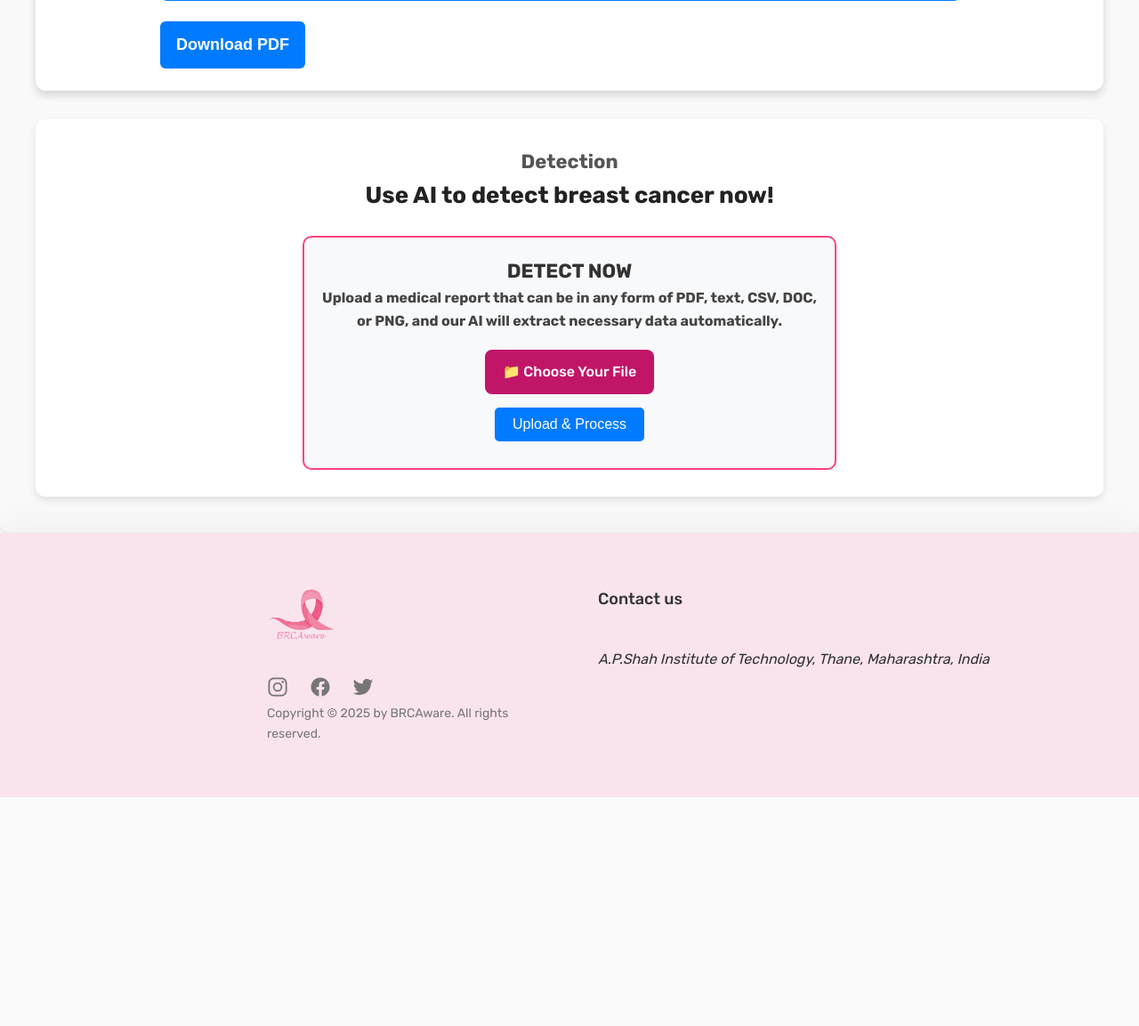
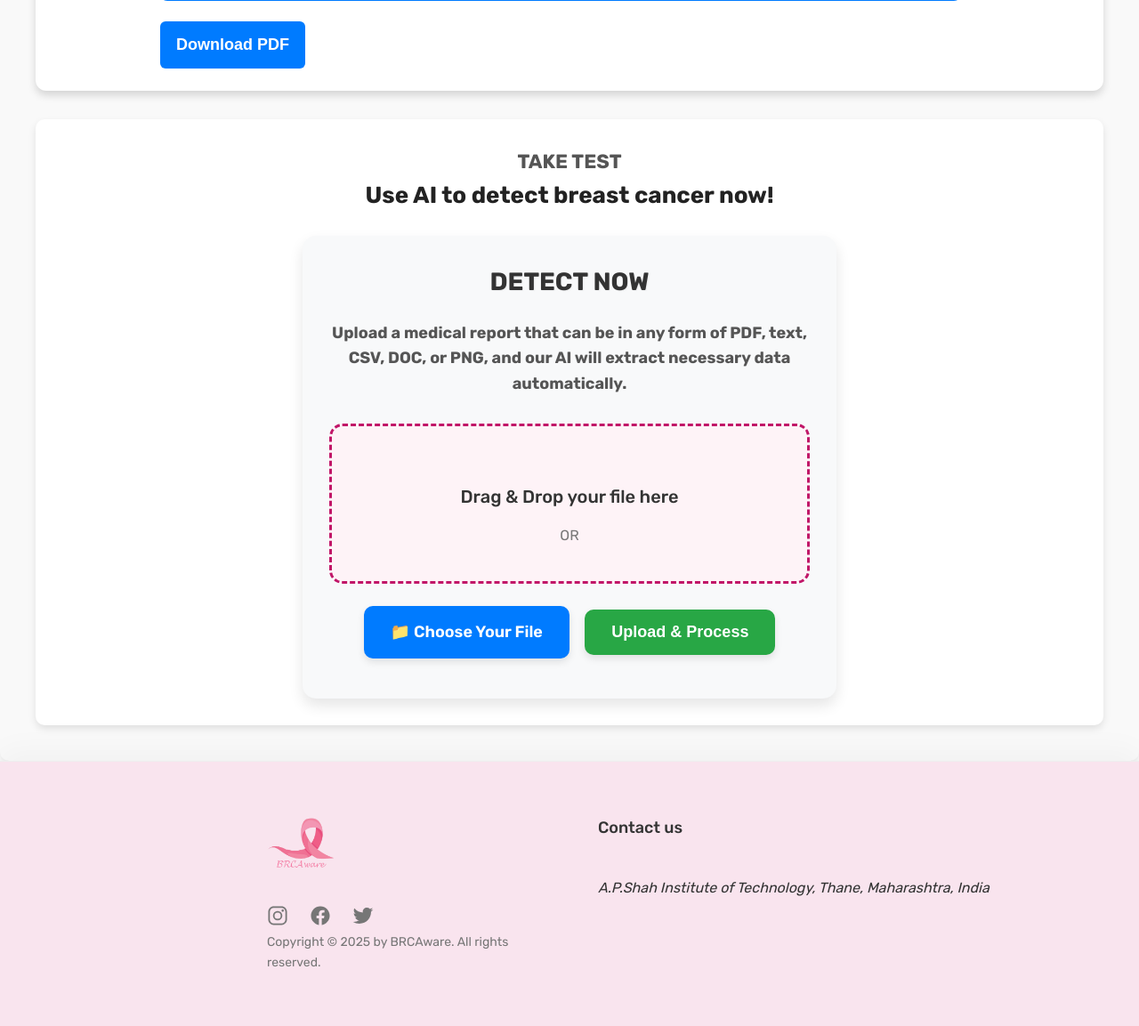
Before and after one commit to KartikJPatil/BreastCancerDetection-Using-ML, a Flask app: page /ai_detection in a window 1280 px wide. Shown: the part 912-2065 px from the top of the page at 89% size. Before the commit the page ends 1808 px from the top, so only its background shows below. Run offline with Flask 3, Linux system fonts and the light colour scheme; parts of the project's set-up code (start-up, migrations or seed data) failed here and were passed over; some libraries are stand-ins or nearby versions.

Commit message:
MADE UPLOAD SECTION ATTRACTIVE

```diff
--- a/static/css/styles.css
+++ b/static/css/styles.css
@@ -288,69 +288,254 @@ main {
   margin-bottom: 2.4rem;
 }
 
+/* Improved Upload Section */
 .detection-menu {
   max-width: 600px;
   margin: auto;
-  padding: 20px;
-  border: 2px solid #ff4081;
-  border-radius: 10px;
+  padding: 3rem; /* Increased padding */
+  background: #f8f9fa;
+  border-radius: 15px; /* More rounded corners */
+  box-shadow: 0 8px 16px rgba(0, 0, 0, 0.1); /* Stronger shadow */
   text-align: center;
+  transition: all 0.3s ease; /* Smooth transition */
 }
 
-/*Detection Section*/
-/* Upload File Button - New Beautiful Style */
-#upload-form {
-  margin-top: 1rem;
+.detection-menu:hover {
+  transform: translateY(-5px); /* Slight lift on hover */
+  box-shadow: 0 12px 24px rgba(0, 0, 0, 0.15); /* Enhanced shadow on hover */
+}
+
+.detection-menu h2 {
+  font-size: 2.8rem; /* Larger heading */
+  color: #333;
+  margin-bottom: 2rem;
+  text-shadow: 1px 1px 2px rgba(0, 0, 0, 0.05); /* Subtle text shadow */
+}
+
+.detection-menu .card-text {
+  font-size: 1.8rem;
+  color: #555;
+  margin-bottom: 3rem;
+  line-height: 1.6;
+}
+
+/* Drag and Drop Area */
+.drag-area {
+  border: 3px dashed #c11668;
+  height: 180px; /* Increased height */
+  border-radius: 15px; /* Consistent rounded corners */
   display: flex;
   flex-direction: column;
-  gap: 1.5rem;
   align-items: center;
+  justify-content: center;
+  padding: 3rem; /* Increased padding */
+  margin-bottom: 2.5rem;
+  transition: border-color 0.3s ease, background-color 0.3s ease;
+  background-color: #fef3f7;
+  cursor: pointer;
+}
+
+.drag-area.active {
+  border-color: #ff69b4;
+  background-color: #ffe6f2;
+}
+
+.drag-area.has-file {
+  background-color: #e6f7ff;
+  border-color: #007bff;
+}
+
+.drag-icon {
+  font-size: 60px; /* Larger icon */
+  color: #c11668;
+  margin-bottom: 1rem;
+  animation: pulse 2s infinite; /* Subtle pulse animation */
+}
+
+@keyframes pulse {
+  0% {
+      transform: scale(1);
+  }
+  50% {
+      transform: scale(1.05);
+  }
+  100% {
+      transform: scale(1);
+  }
+}
+
+.drag-text {
+  font-size: 2rem;
+  font-weight: 500;
+  color: #333;
+  margin: 1.5rem 0;
+}
+
+.drag-hint {
+  font-size: 1.6rem;
+  color: #777;
+}
+
+/* File Info Display */
+.file-info {
+  display: none; /* Initially hidden */
+  margin: 2rem 0;
+  border-radius: 10px;
+  overflow: hidden;
+  background-color: #f0f8ff; /* Light blue background */
+  box-shadow: 0 4px 8px rgba(0, 0, 0, 0.1);
+  transition: all 0.3s ease;
+}
+
+.selected-file {
+  display: flex;
+  align-items: center;
+  padding: 1.5rem;
+  background-color: #e6f3ff;
+  border-radius: 10px;
+  border-left: 5px solid #007bff;
+}
+
+.file-icon {
+  font-size: 2.5rem;
+  margin-right: 1.5rem;
+  color: #007bff;
+}
+
+.file-name {
+  flex: 1;
+  font-size: 1.6rem;
+  font-weight: 600;
+  color: #333;
+  white-space: nowrap;
+  overflow: hidden;
+  text-overflow: ellipsis;
+  margin-right: 1.5rem;
+}
+
+.file-size {
+  font-size: 1.4rem;
+  color: #666;
+  margin-right: 1.5rem;
+}
+
+.remove-file {
+  background: none;
+  border: none;
+  color: #ff4081;
+  cursor: pointer;
+  font-size: 2.2rem;
+  transition: all 0.2s;
+}
+
+.remove-file:hover {
+  color: #c11668;
+  transform: scale(1.2);
+}
+
+/* Custom File Upload Button */
+.custom-file-upload {
+  display: inline-block;
+  padding: 1.5rem 3rem;
+  background-color: #007bff;
+  color: white;
+  cursor: pointer;
+  border-radius: 10px;
+  font-size: 1.8rem;
+  font-weight: 600;
+  margin-right: 1.5rem;
+  transition: background-color 0.3s ease, transform 0.2s ease;
+  box-shadow: 0 4px 8px rgba(0, 0, 0, 0.1);
+}
+
+.custom-file-upload:hover {
+  background-color: #0056b3;
+  transform: translateY(-2px);
+  box-shadow: 0 6px 12px rgba(0, 0, 0, 0.15);
 }
 
 #file {
-  display: none;
+  display: none; /* Hide the default file input */
 }
 
-.custom-file-upload {
-  display: inline-block;
-  padding: 1.2rem 2rem;
+/* Upload Button */
+.upload-btn {
+  padding: 1.5rem 3rem;
+  background-color: #28a745;
+  color: white;
+  border: none;
   cursor: pointer;
-  background-color: #c11668;
-  color: #fff;
-  border-radius: 8px;
-  font-size: 1.6rem;
-  font-weight: 500;
-  transition: all 0.3s;
+  border-radius: 10px;
+  font-size: 1.8rem;
+  font-weight: 600;
+  transition: background-color 0.3s ease, transform 0.2s ease;
+  box-shadow: 0 4px 8px rgba(0, 0, 0, 0.1);
 }
 
-.custom-file-upload:hover {
-  background-color: #a20d55;
+.upload-btn:hover {
+  background-color: #218838;
+  transform: translateY(-2px);
+  box-shadow: 0 6px 12px rgba(0, 0, 0, 0.15);
 }
 
-.upload-btn {
-  padding: 1rem 2rem;
-  background-color: #007bff;
-  color: white;
-  border: none;
-  border-radius: 5px;
-  cursor: pointer;
+/* Upload Message */
+.upload-message {
+  color: #28a745;
   font-size: 1.6rem;
+  margin-top: 1.5rem;
+  font-weight: 500;
+  text-align: center;
+  animation: fadeIn 0.5s ease-in-out; /* Fade-in animation */
 }
 
-.upload-message {
-  color: #28a745;
-  font-size: 1.4rem;
-  margin-top: 1rem;
-}
-
-/* Mobile Responsiveness for upload section */
-@media (max-width: 768px) {
-  .custom-file-upload, .upload-btn {
-    width: 100%;
-    text-align: center;
+@keyframes fadeIn {
+  from {
+      opacity: 0;
+      transform: translateY(10px);
+  }
+  to {
+      opacity: 1;
+      transform: translateY(0);
   }
 }
 
+/* Responsive Adjustments */
+@media (max-width: 768px) {
+  .detection-menu {
+      padding: 2rem;
+  }
+
+  .detection-menu h2 {
+      font-size: 2.4rem;
+  }
+
+  .detection-menu .card-text {
+      font-size: 1.6rem;
+  }
+
+  .drag-area {
+      height: 150px;
+      padding: 2rem;
+  }
+
+  .drag-icon {
+      font-size: 50px;
+  }
+
+  .drag-text {
+      font-size: 1.8rem;
+  }
+
+  .custom-file-upload,
+  .upload-btn {
+      padding: 1.2rem 2.4rem;
+      font-size: 1.6rem;
+  }
+
+  .file-name {
+      max-width: 150px;
+  }
+}
 
 
 .card-text {
--- a/static/js/script.js
+++ b/static/js/script.js
@@ -98,16 +98,149 @@ document.addEventListener("DOMContentLoaded", function () {
   }
 });
 
-// Upload Report to AI Detection
-document.addEventListener("DOMContentLoaded", function () {
-  const uploadForm = document.querySelector("#upload-form");
-  const resultDiv = document.querySelector("#result");
+// Add drag and drop functionality to the file upload
+document.addEventListener("DOMContentLoaded", function() {
+  // Get elements
+  const uploadForm = document.getElementById("upload-form");
+  const fileInput = document.getElementById("file");
+  const dragArea = document.getElementById("drag-area");
+  const fileInfo = document.getElementById("file-info");
+  const fileName = fileInfo ? fileInfo.querySelector(".file-name") : null;
+  const fileSize = fileInfo ? fileInfo.querySelector(".file-size") : null;
+  const removeFileBtn = fileInfo ? fileInfo.querySelector(".remove-file") : null;
+  const uploadMessage = document.querySelector(".upload-message");
+  const resultDiv = document.getElementById("result");
+  const fileLabel = document.querySelector(".custom-file-upload");
 
+  // Only proceed if we have the necessary elements
+  if (dragArea && fileInput) {
+    // Prevent default drag behaviors
+    ['dragenter', 'dragover', 'dragleave', 'drop'].forEach(eventName => {
+      dragArea.addEventListener(eventName, preventDefaults, false);
+      document.body.addEventListener(eventName, preventDefaults, false);
+    });
+
+    // Highlight drop area when item is dragged over it
+    ['dragenter', 'dragover'].forEach(eventName => {
+      dragArea.addEventListener(eventName, highlight, false);
+    });
+
+    ['dragleave', 'drop'].forEach(eventName => {
+      dragArea.addEventListener(eventName, unhighlight, false);
+    });
+
+    // Handle dropped files
+    dragArea.addEventListener('drop', handleDrop, false);
+
+    // Handle file selection through the input
+    fileInput.addEventListener('change', handleFiles);
+
+    // Add click handler to drag area to trigger file input
+    dragArea.addEventListener('click', function() {
+      fileInput.click();
+    });
+
+    // Add click handler for the remove file button
+    if (removeFileBtn) {
+      removeFileBtn.addEventListener('click', function(e) {
+        e.stopPropagation(); // Prevent triggering dragArea click
+        resetFileInput();
+      });
+    }
+  }
+
+  // Helper functions
+  function preventDefaults(e) {
+    e.preventDefault();
+    e.stopPropagation();
+  }
+
+  function highlight() {
+    if (dragArea) dragArea.classList.add('active');
+  }
+
+  function unhighlight() {
+    if (dragArea) dragArea.classList.remove('active');
+  }
+
+  function handleDrop(e) {
+    const dt = e.dataTransfer;
+    const files = dt.files;
+
+    if (files && files.length) {
+      fileInput.files = files;
+      handleFiles();
+    }
+  }
+
+  function handleFiles() {
+    const file = fileInput.files[0];
+    if (file) {
+      displayFileInfo(file);
+    }
+  }
+
+  function displayFileInfo(file) {
+    // Update file info display
+    if (fileInfo && fileName && fileSize) {
+      fileInfo.style.display = "block";
+      fileName.textContent = file.name;
+      fileSize.textContent = `(${formatFileSize(file.size)})`;
+    }
+
+    // Change drag area text
+    if (dragArea) {
+      const dragText = dragArea.querySelector('.drag-text');
+      if (dragText) dragText.textContent = "File selected!";
+      dragArea.classList.add('has-file');
+    }
+
+    // Change label text
+    if (fileLabel) {
+      fileLabel.textContent = "📁 Change File";
+    }
+  }
+
+  function resetFileInput() {
+    // Clear the file input
+    fileInput.value = "";
+
+    // Hide the file info
+    if (fileInfo) {
+      fileInfo.style.display = "none";
+    }
+
+    // Reset drag area
+    if (dragArea) {
+      dragArea.classList.remove('has-file');
+      const dragText = dragArea.querySelector('.drag-text');
+      if (dragText) dragText.textContent = "Drag & Drop your file here";
+    }
+
+    // Reset file label
+    if (fileLabel) {
+      fileLabel.textContent = "📁 Choose Your File";
+    }
+  }
+
+  function formatFileSize(bytes) {
+    if (bytes === 0) return '0 Bytes';
+
+    const k = 1024;
+    const sizes = ['Bytes', 'KB', 'MB', 'GB'];
+    const i = Math.floor(Math.log(bytes) / Math.log(k));
+
+    return parseFloat((bytes / Math.pow(k, i)).toFixed(2)) + ' ' + sizes[i];
+  }
+
+  // Update the existing upload form submit handler
   if (uploadForm) {
-    uploadForm.addEventListener("submit", async function (e) {
+    uploadForm.addEventListener("submit", async function(e) {
       e.preventDefault();
-      const fileInput = document.querySelector("#file");
-      const uploadMessage = document.querySelector(".upload-message");
+
+      if (e.submitter && e.submitter.id !== "submit-upload") {
+        return; // Ignore if it's not the upload button
+      }
 
       if (fileInput.files.length === 0) {
         alert("Please select a file to upload.");
@@ -138,16 +271,11 @@ document.addEventListener("DOMContentLoaded", function () {
 
             const predictionResult = document.querySelector("#predictionResult");
             if (predictionResult) {
-              predictionResult.className = "container mt-4";
-              predictionResult.classList.add(result.output === 1 ? "high-risk" : "low-risk");
+              predictionResult.className = `result-box ${result.output === 1 ? 'high-risk' : 'low-risk'}`;
+
               predictionResult.innerHTML = `
-                <p style="font-size: 18px; font-weight: bold; color: white;">
-                  ${result.pred}
-                </p>
-                <br>
-                <p style="font-size: 18px; font-weight: bold; color: white;">
-                  Risk Score: ${result.risk_score}%
-                </p>
+                <p>${result.pred}</p>
+                <p>Risk Score: ${result.risk_score}%</p>
               `;
 
               if (result.output === 0 && typeof confetti !== "undefined") {
@@ -157,7 +285,10 @@ document.addEventListener("DOMContentLoaded", function () {
               }
             }
           }
-          if (uploadMessage) uploadMessage.textContent = "File processed successfully!";
+
+          if (uploadMessage) {
+            uploadMessage.textContent = "File processed successfully!";
+          }
         } else {
           throw new Error(result.error || "Unknown error during prediction");
         }
--- a/templates/ai_detection.html
+++ b/templates/ai_detection.html
@@ -29,20 +29,37 @@
             </div>
             <div class="detection-ai-section" id="detection-ai-section" style="margin-top: 30px; padding: 30px; background: #fff; border-radius: 10px; box-shadow: 0px 4px 8px rgba(0, 0, 0, 0.1);">
                 <div class="container">
-            <h3 class="detection-subheading" style="font-size: 22px; color: #555;">Detection</h3>
+                    <h3 class="detection-subheading" style="font-size: 22px; color: #555;">TAKE TEST</h3>
                     <h2 class="detection-title" style="font-size: 26px; color: #222; font-weight: bold;">Use AI to detect breast cancer now!</h2>
                 </div>
                 <div class="container" style="margin-top: 20px;">
-            <div class="detection-menu" style="padding: 20px; background: #f8f9fa; border-radius: 10px;">
-                <h2 style="font-size: 22px; color: #333;">DETECT NOW</h2>
-                <p class="card-text" style="font-size: 16px; color: #444;">Upload a medical report that can be in any form of PDF, text, CSV, DOC, or PNG, and our AI will extract necessary data automatically.</p>
-                <form id="upload-form" enctype="multipart/form-data" style="margin-top: 10px;">
+                    <div class="detection-menu">
+                        <h2>DETECT NOW</h2>
+                        <p class="card-text">Upload a medical report that can be in any form of PDF, text, CSV, DOC, or PNG, and our AI will extract necessary data automatically.</p>
+
+                        <div class="drag-area" id="drag-area">
+                            <div class="drag-icon">
+                                <i class="fas fa-cloud-upload-alt"></i>
+                            </div>
+                            <p class="drag-text">Drag & Drop your file here</p>
+                            <p class="drag-hint">OR</p>
+                        </div>
+
+                        <div class="file-info" id="file-info">
+                            <div class="selected-file">
+                                <span class="file-icon">📄</span>
+                                <span class="file-name">No file selected</span>
+                                <span class="file-size"></span>
+                                <button type="button" class="remove-file">✖</button>
+                            </div>
+                        </div>
+
+                        <form id="upload-form" enctype="multipart/form-data">
                             <label for="file" class="custom-file-upload">📁 Choose Your File</label>
                             <input type="file" name="file" id="file" accept=".pdf,.txt,.csv,.docx,.png" required>
                             <button type="submit" class="upload-btn" id="submit-upload">Upload & Process</button>
-
                         </form>
-                <p class="upload-message" style="color: #28a745; font-size: 14px; margin-top: 10px;"></p>
+                        <p class="upload-message"></p>
                     </div>
                 </div>
             </div>
```
Lines whose indentation alone changed are shown as unchanged.
